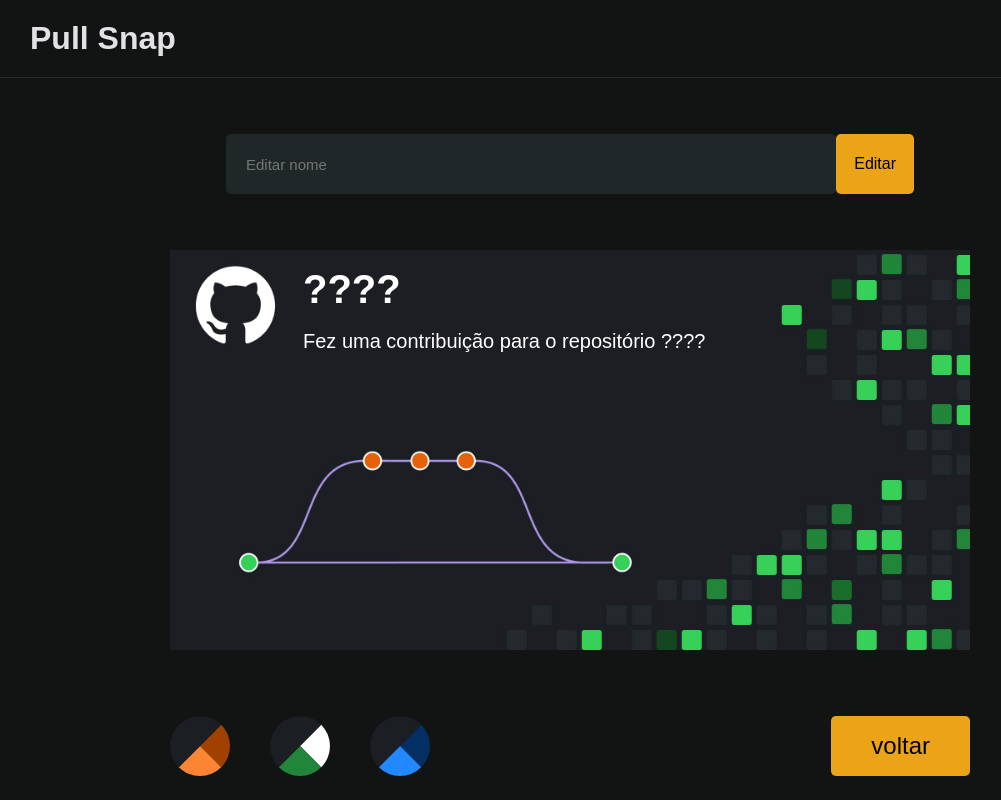
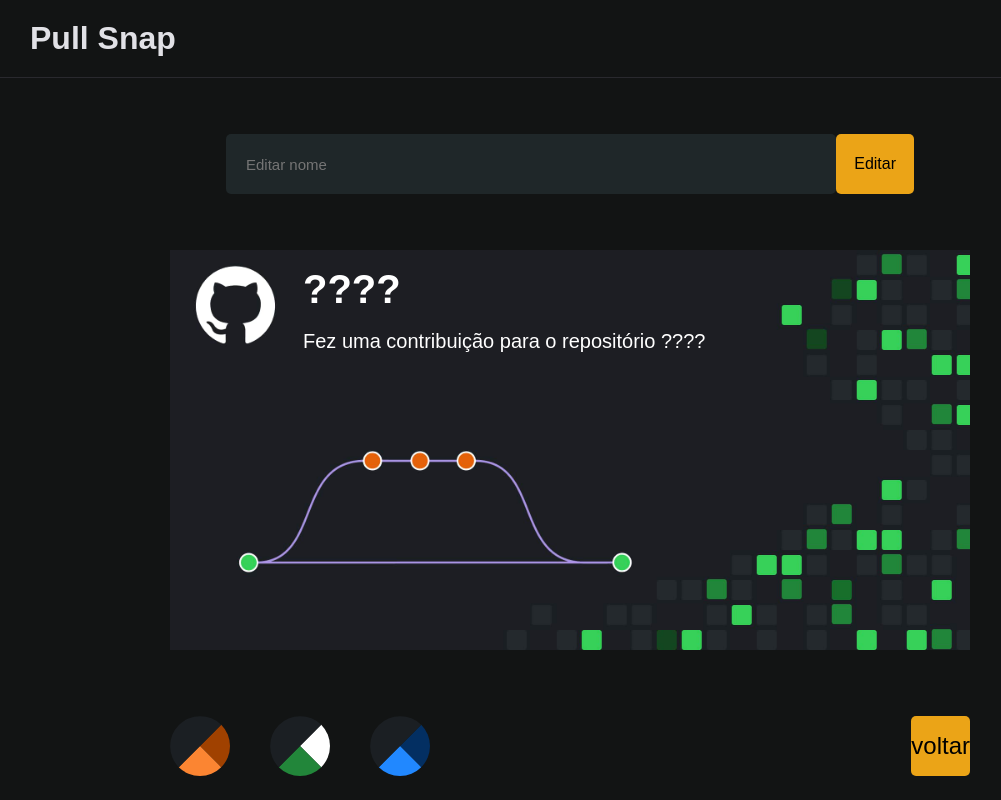
Before and after one commit to gabrielsimongianotti/pullSnap, a Next.js app: page /post in a window 1280 px wide. Shown: the whole page, without its empty margins (70-1071 px from the left). Built offline with nearby package versions, Linux system fonts and the light colour scheme; what @react-pdf/renderer would draw is missing.

Commit message:
fix: button padding did not work when clicked

```diff
--- a/src/components/Pdf/index.tsx
+++ b/src/components/Pdf/index.tsx
@@ -67,7 +67,7 @@ export const CardPDF = ({name, repo, theme}: prfProps) => {
 
 function Banner({name, repo, theme}:prfProps) {
 return (
-    <PDFDownloadLink document={<CardPDF repo={repo} name={name} theme={theme} />} fileName="card.pdf">
+    <PDFDownloadLink style={{padding: "1.6rem 4rem"}} document={<CardPDF repo={repo} name={name} theme={theme} />} fileName="card.pdf">
       {({ blob, url, loading, error }) =>
         {
           return loading ? 'Loading ...' : 'Download'}
--- a/src/styles/post.ts
+++ b/src/styles/post.ts
@@ -57,7 +57,6 @@ export const PostDownloadButton = styled.button`
   height: 100vh;
   max-height: 6rem;
   font-size: 2.4rem;
-  padding: 1.6rem 4rem;
   border: 0;
   border-radius: 5px;
 
```
